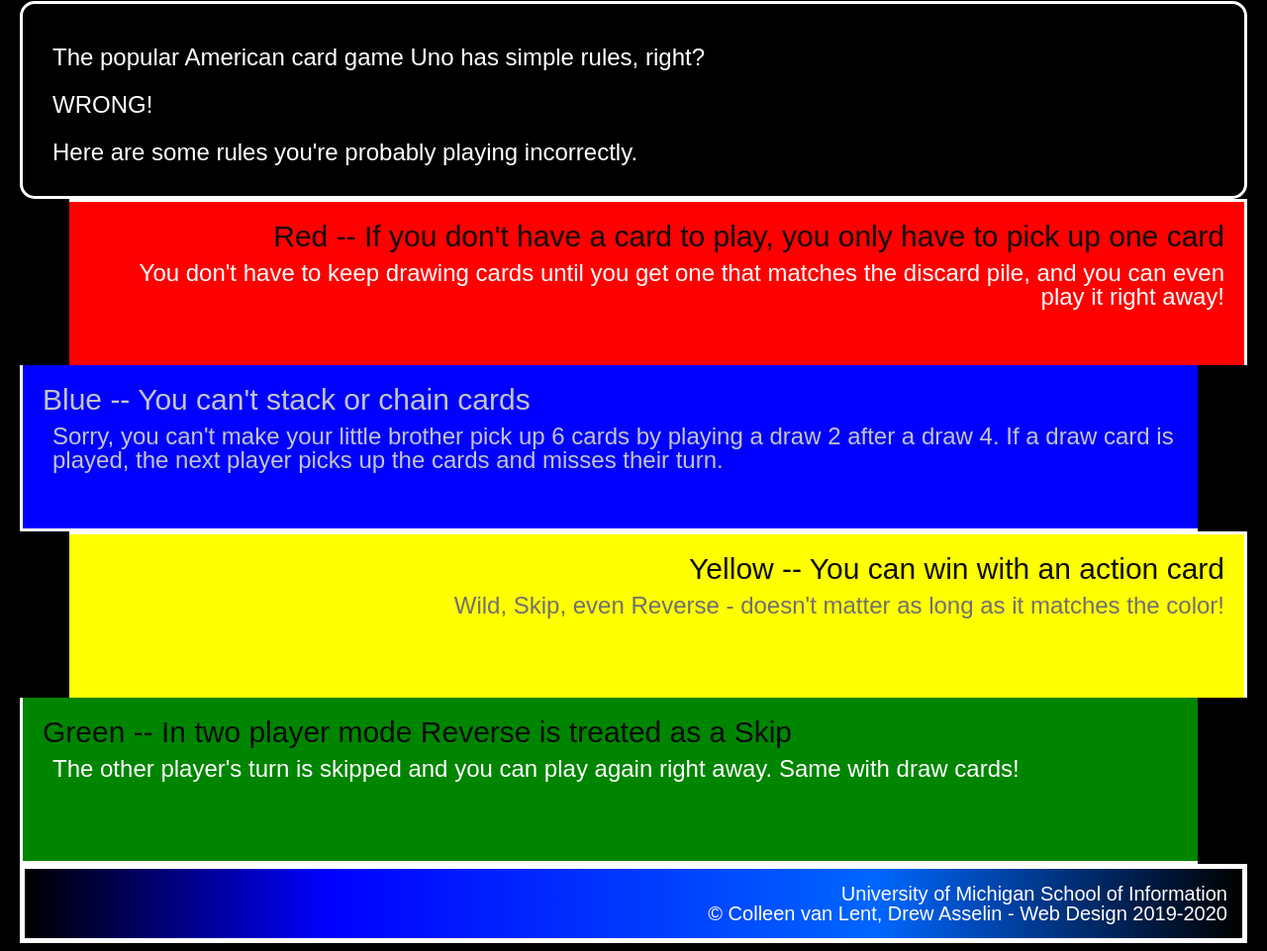
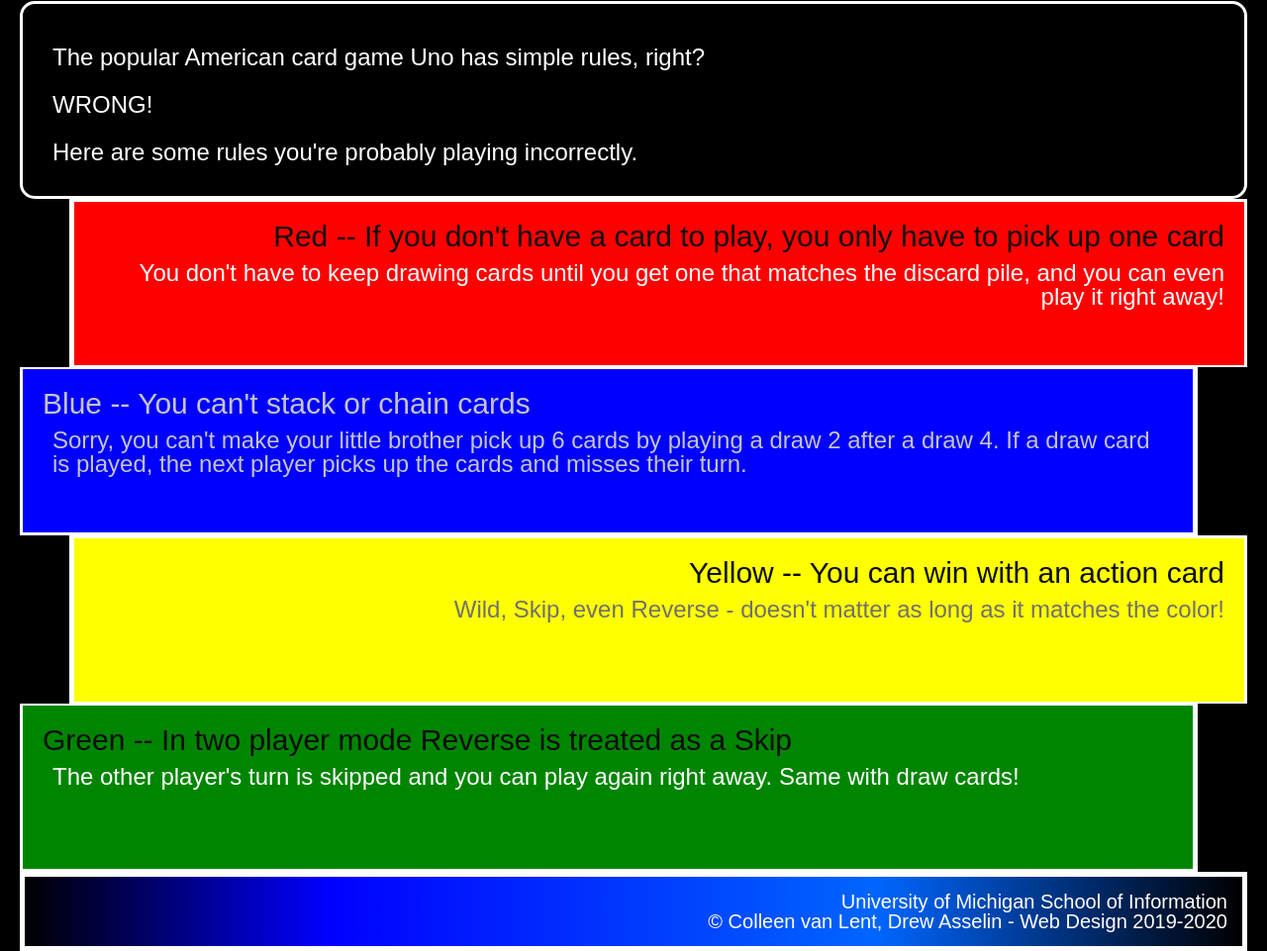
Before and after one commit to mxmaro/hw2-w25, a plain HTML site: page index.html in a window 1280 px wide. Shown: the part 327-1288 px from the top of the page at 99% size. Drawn offline with Linux system fonts and the light colour scheme.

Commit message:
i hate myself man

```diff
--- a/css/style.css
+++ b/css/style.css
@@ -31,6 +31,13 @@
     margin-right: auto;
 }
 
+div {
+    min-height: 125px;
+    height: auto;
+    padding: 20px;
+    border: 3px solid #ffffff;
+}
+
 .introduction {
     border-radius: 15px;
     margin-top: 15px;
@@ -41,16 +48,32 @@
     background-color: #FF0000;
     text-align: right;
     margin-left: 50px;
-    border-left: 5px;
-    border-bottom: 2px;
+    border-left: 5px solid white;
+    border-bottom: 2px solid white;
 }
 
 .blue {
     background-color: #0000FF;
     text-align: left;
     margin-right: 50px;
-    border-right: 5px;
-    border-top: 2px;
+    border-right: 5px solid white;
+    border-top: 2px solid white;
+}
+
+.yellow {
+    background-color: #FFFF00;
+    text-align: right;
+    margin-left: 50px;
+    border-left: 5px solid white;
+    border-bottom: 2px solid white;
+}
+
+.green {
+    background-color: #008500; /* Change to #00EB00 if autograder flags this */
+    text-align: left;
+    margin-right: 50px;
+    border-right: 5px solid white;
+    border-top: 2px solid white;
 }
 
 .blue h2,
@@ -58,31 +81,8 @@
   color: #C4C4C4;
 }
 
-.yellow {
-    background-color: #FFFF00;
-    text-align: right;
-    margin-left: 50px;
-    border-left: 5px;
-    border-bottom: 2px;
-}
-
 .yellow p {
     color: #707070; /* Fix for contrast */
-}
-
-.green {
-    background-color: #008500;
-    text-align: left;
-    margin-right: 50px;
-    border-right: 5px;
-    border-top: 2px;
-}
-
-div {
-    min-height: 125px;
-    height: auto;
-    padding: 20px;
-    border: 3px solid #ffffff;
 }
 
 footer {
```
